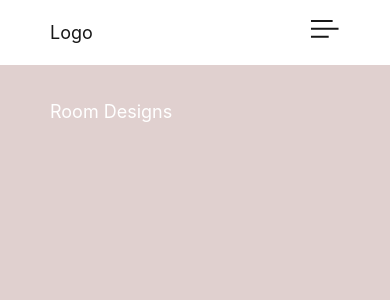
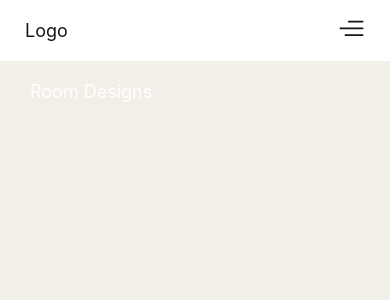
Before and after one commit to DanielTisue/bough_and_pine, a React (Create React App) app: page /rooms in a window 390 px wide. Shown: the top 300 px of the page. Built offline with nearby package versions, Linux system fonts and the light colour scheme.

Commit message:
Added background banner image, banner styling, and text styling.

```diff
--- a/src/App.css
+++ b/src/App.css
@@ -14,14 +14,14 @@
  }
 
  :root {
-  --primaryColor: #e0d0cf;
+  --primaryColor: #F2EEE8;
+  --secondaryColor: #C19A5B;
   --mainWhite: #fff;
   --offWhite: #f7f7f7;
-  --mainBlack: #171717;
+  --primaryBlack: #171717;
+  --secondaryBlack: #34342e;
   --mainGrey: #ececec;
   --darkGrey: #cfcfcf;
-  --mainTransition: all 0.3s linear;
-  --mainSpacing: 3px;
   --lightShadow: 2px 5px 3px 0px rgba(0, 0, 0, 0.5);
   --darkShadow: 4px 10px 5px 0px rgba(0, 0, 0, 0.5);
 }
@@ -33,14 +33,21 @@ body {
   line-height: 1.4;
 }
 
+a {
+  text-decoration: none;
+  color: inherit;
+}
+
 h1 {
   font-size: 3em;
   line-height: 1.5em;
+  color: var(--secondaryBlack);
 }
 
 h2 {
   font-size: 2em;
   line-height: 1.5em;
+  color: var(--secondaryColor);
 }
 
 h3 {
@@ -48,7 +55,6 @@ h3 {
   line-height: 1.5em;
 }
 /* Global settings end */
-
 
 /* Global classes start */
 .p1 {
@@ -60,13 +66,59 @@ h3 {
 .p2 {
   font-size: 1em;
   font-weight: 1.5em;
+  color: var(--secondaryBlack);
 }
 
-.container {
+.container, .container-center {
   padding: 50px;
   max-width: 1000px;
   margin: 0 auto;
 }
+
+.no-padding {
+  padding: 0 !important;
+}
+
+.container-center {
+  text-align: center;
+}
+
+  /* Global media queries start */
+  @media screen and (max-width: 480px) {
+    h1 {
+    font-size: 2.5em;
+    line-height: 1.5em;
+    }
+
+    h2 {
+      font-size: 1.6em;
+      line-height: 1.5em;
+    }
+
+    h3 {
+      font-size: 1.3em;
+      line-height: 1.5em;
+    }
+
+    .container, .container-center {
+      padding: 30px;
+    }
+  }
+
+   @media screen and (max-width: 300px) {
+    h1 {
+    font-size: 2em;
+    line-height: 1.5em;
+    }
+  }
+
+  @media screen and (max-width: 250px) {
+    h1 {
+    font-size: 1.8em;
+    line-height: 1.5em;
+    }
+  }
+  /* Global media queries end */
 /* Global classes end */
 
 /* Navbar start */
@@ -77,7 +129,7 @@ h3 {
   width: 100%;
   padding: .8rem 0;
   background-color: var(--mainWhite);
-  color: var(--mainBlack);
+  color: var(--primaryBlack);
 }
 
 .nav-main {
@@ -106,21 +158,22 @@ h3 {
 }
 
 .open {
-  transform: rotate(90deg);
+  transform: rotate(90deg) !important;
   transition: all ease-in-out .3s;
 }
 
 .nav-icon {
   position: relative;
-  font-size: 1.75rem;
-  color: var(--mainBlack);
+  font-size: 1.5rem;
+  color: var(--primaryBlack);
+  transform: rotate(180deg);
   transition: all ease-in-out .3s;
   z-index: 3;
 }
 
 .nav-links {
   text-decoration: none;
-  color: var(--mainBlack);
+  color: var(--primaryBlack);
   transition: all ease-in-out .2s;
 }
 
@@ -159,11 +212,11 @@ h3 {
 
 .navBar-link {
  text-decoration: none;
- color: var(--mainBlack);
+ color: var(--primaryBlack);
  font-weight: bold;
 }
 
-    /* Navbar media queries start */
+  /* Navbar media queries start */
 @media screen and (max-width: 768px) {
   .nav-btn {
     display: block;
@@ -173,27 +226,60 @@ h3 {
     display: none;
   }
 
-
-
 }
 
-
-    /* Navbar media queries end */
-
+@media screen and (max-width: 480px) {
+  .nav-main {
+    padding: 0 25px;
+  }
+}
+  /* Navbar media queries end */
 /* Navbar end */
 
-/* Hero image */
-.defaultHero,
-.roomsHero {
+/* Hero image & text start */
+.landingHero,
+.bannerHero {
   min-height: calc(100vh - 50px);
   background: url("https://res.cloudinary.com/danieltisue/image/upload/v1633889015/Bough_and_Pine/jesse-donoghoe-optimized-unsplash.jpg") center/cover no-repeat;
   display: flex;
   align-items: center;
   justify-content: center;
-  overflow-x: visible;
+  /* overflow-x: visible; */
 }
-.roomsHero {
+.bannerHero {
   background-image: url("https://res.cloudinary.com/danieltisue/image/upload/v1633889015/Bough_and_Pine/jesse-donoghoe-optimized-unsplash.jpg");
   min-height: 60vh;
 }
-/* Hero image end */
+
+.banner-text-wrapper {
+  width: 100%;
+  height: 100%;
+  padding: 50px;
+  /* background: rgba(0, 0, 0, 0.5); */
+  background: rgba(255, 255, 255, 0.5);
+  text-align: center;
+  text-transform: capitalize;
+}
+
+.banner-link {
+  color: var(--secondaryColor);
+}
+/* Hero image & text end */
+
+/* Banner */
+
+/* .banner h1 {
+  font-size: 2.5rem;
+} */
+/* .banner div {
+  width: 10rem;
+  height: 5px;
+  background: var(--primaryColor);
+  margin: 1.7rem auto;
+} */
+/* .banner p {
+  font-size: 1.2rem;
+  margin-bottom: 2rem;
+} */
+
+/* End of Banner */
```
